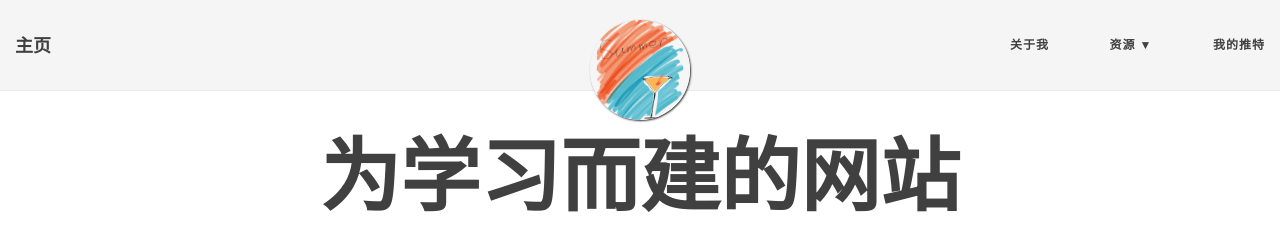
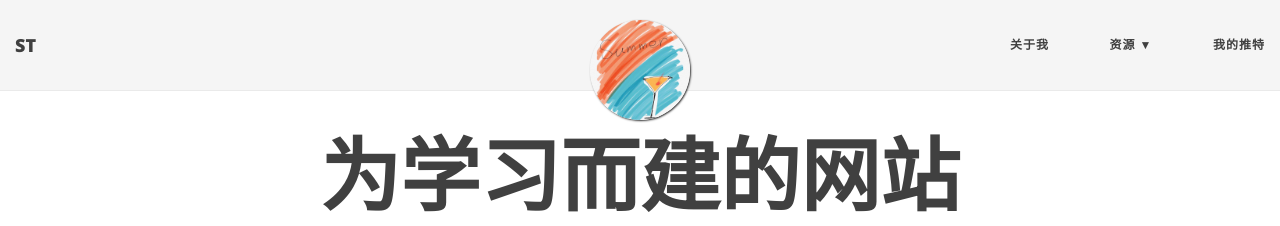
Before and after one commit to SimonTao0831/SimonTao0831.github.io, a Jekyll site: the page built from index.html, in a window 1280 px wide. Shown: the top 226 px of the page. Built offline with Jekyll 4.4.1, drawn with Linux system fonts in a browser that asks for light colours; nearby versions of some CDN libraries; the list of posts is cut into pages by our own code.

Commit message:
Update _config.yml

```diff
--- a/_config.yml
+++ b/_config.yml
@@ -1,7 +1,7 @@
 # --- General options --- #
 # 大体布局文件
 # Name of website
-title: 主页
+title: ST
 
 # Short description of your site
 description: 一个萌新创建的简单网站
```
